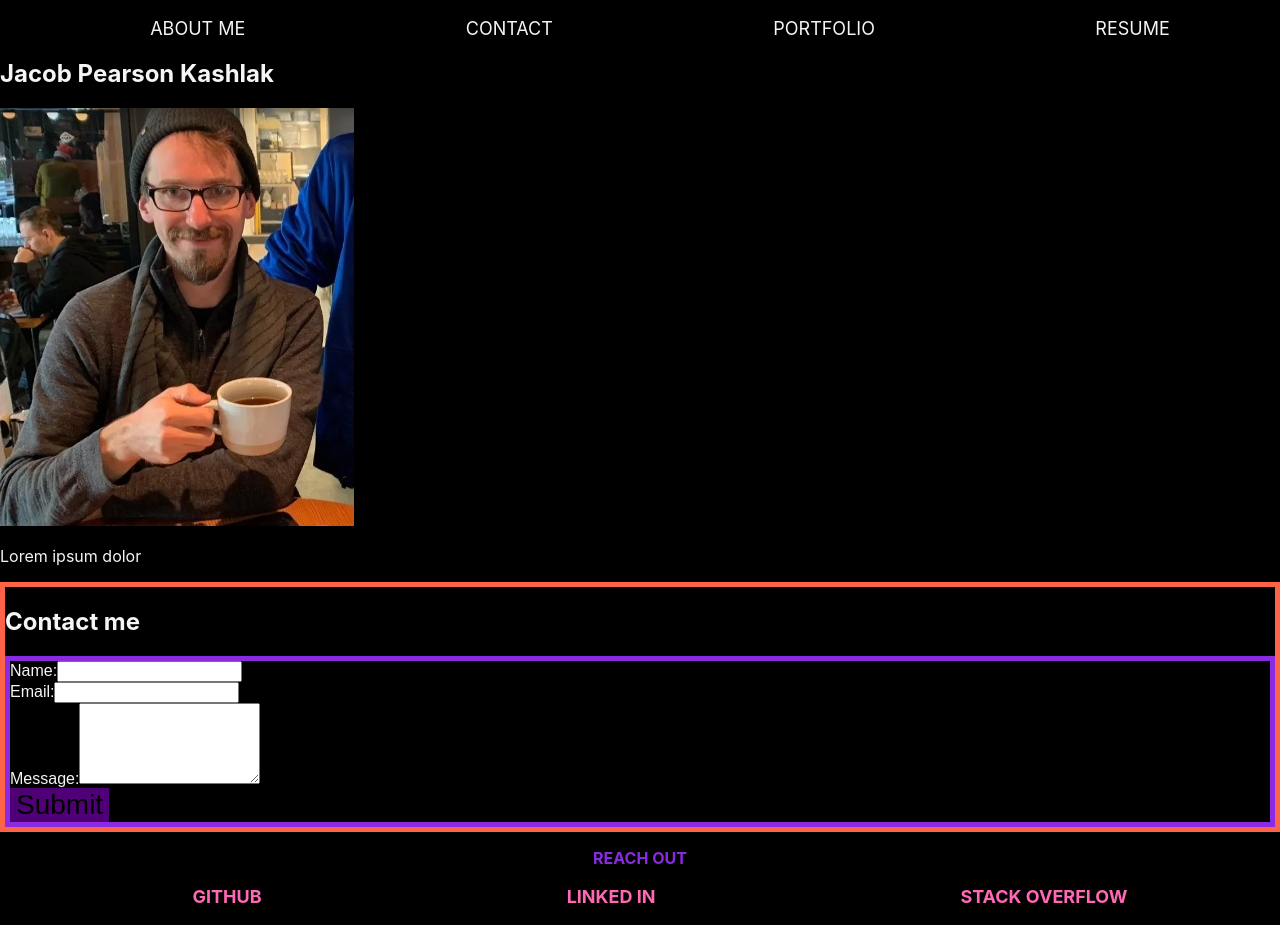
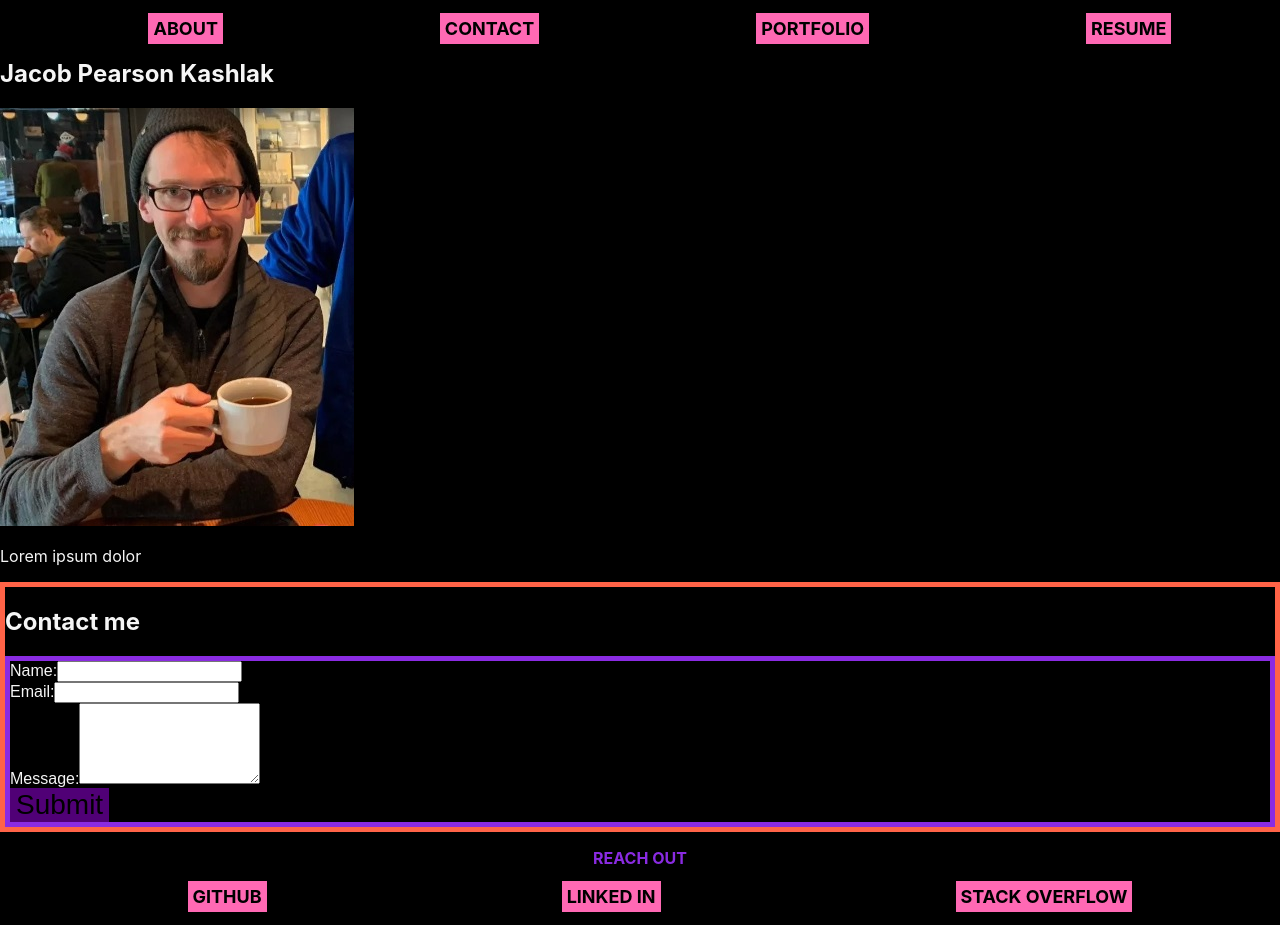
Before and after one commit to JPKashlak/react-portfolio, a React (Create React App) app: page / in a window 1280 px wide. Built offline with nearby package versions, Linux system fonts and the light colour scheme.

Commit message:
added some basic CSS to links

```diff
--- a/src/App.css
+++ b/src/App.css
@@ -9,16 +9,37 @@ ul {
   font-size: large;
 }
 a {
-  color: hotpink;
+  color: black;
+  background-color: hotpink;
+  padding: 5px;
   text-decoration: none;
   font-weight: bold;
+  transition-duration: .5s;
+}
+a:hover {
+  color: whitesmoke;
+  background-color: rgb(77, 32, 54);
+}
+#nav-list {
+  display: flex;
+  justify-content: space-around;
+}
+span {
+  color: black;
+  background-color: hotpink;
+  padding: 5px;
+  font-weight: bold;
+  transition-duration: .5s;
+}
+span:hover {
+  color: whitesmoke;
+  background-color: rgb(77, 32, 54);
 }
 footer {
   text-align: center;
   color: blueviolet;
   font-weight: bold;
 }
-
 button {
   background-color: rgba(87, 0, 128, 0.925);
   border: none;
--- a/src/components/Nav/index.js
+++ b/src/components/Nav/index.js
@@ -2,12 +2,14 @@ import React from 'react';
 
 function tabSelected(name) {
     console.log(`${name} clicked`)
+
   }
 
 function Nav() {
+
     const tabs = [
         {
-            name: "ABOUT ME",
+            name: "ABOUT",
             description: "Info about the developer."
         },
         {
@@ -26,7 +28,7 @@ function Nav() {
   return (
     <header>
         <nav>
-            <ul className="flex-row">
+            <ul id="nav-list" className="flex-row">
                 {tabs.map((tab) => (
                     <li
                     className="mx-1"
```
